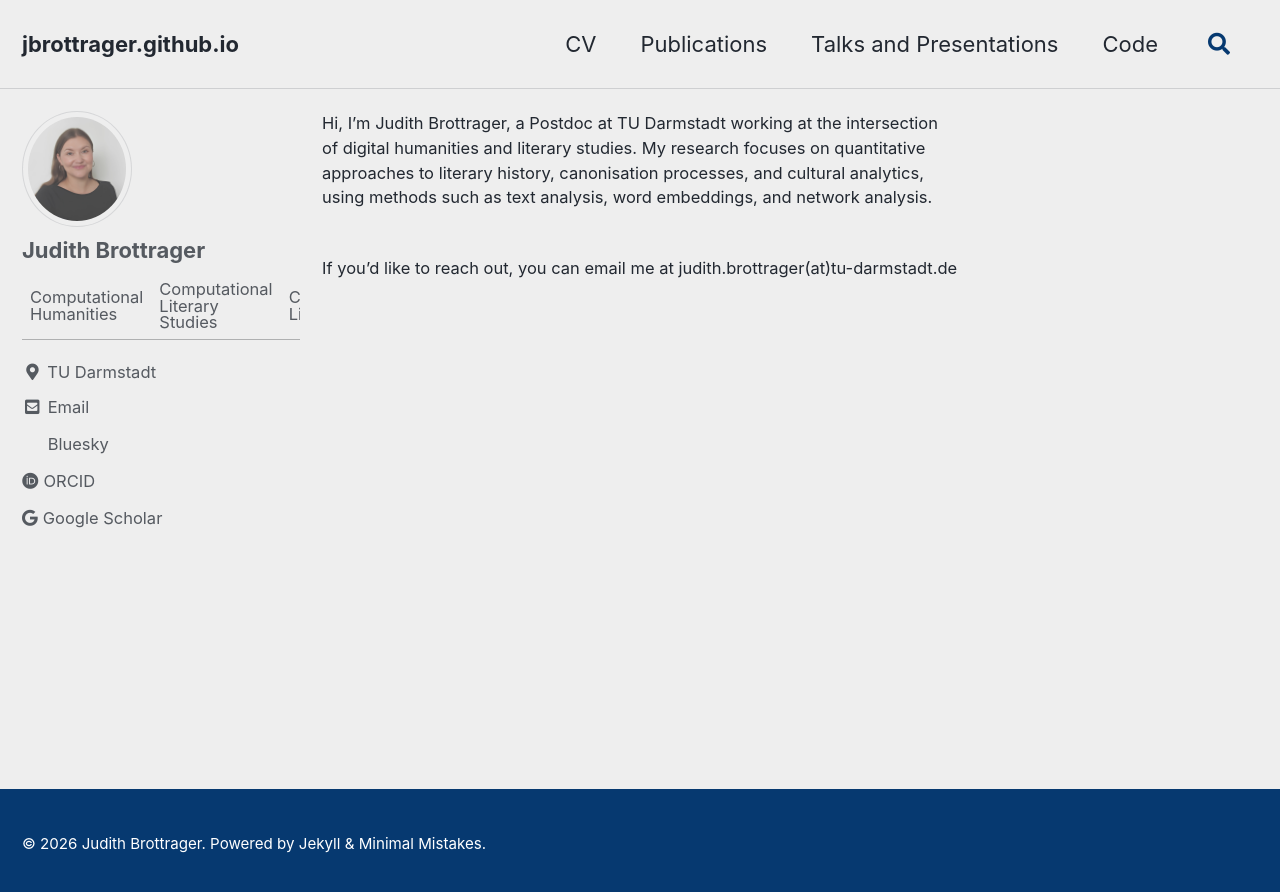
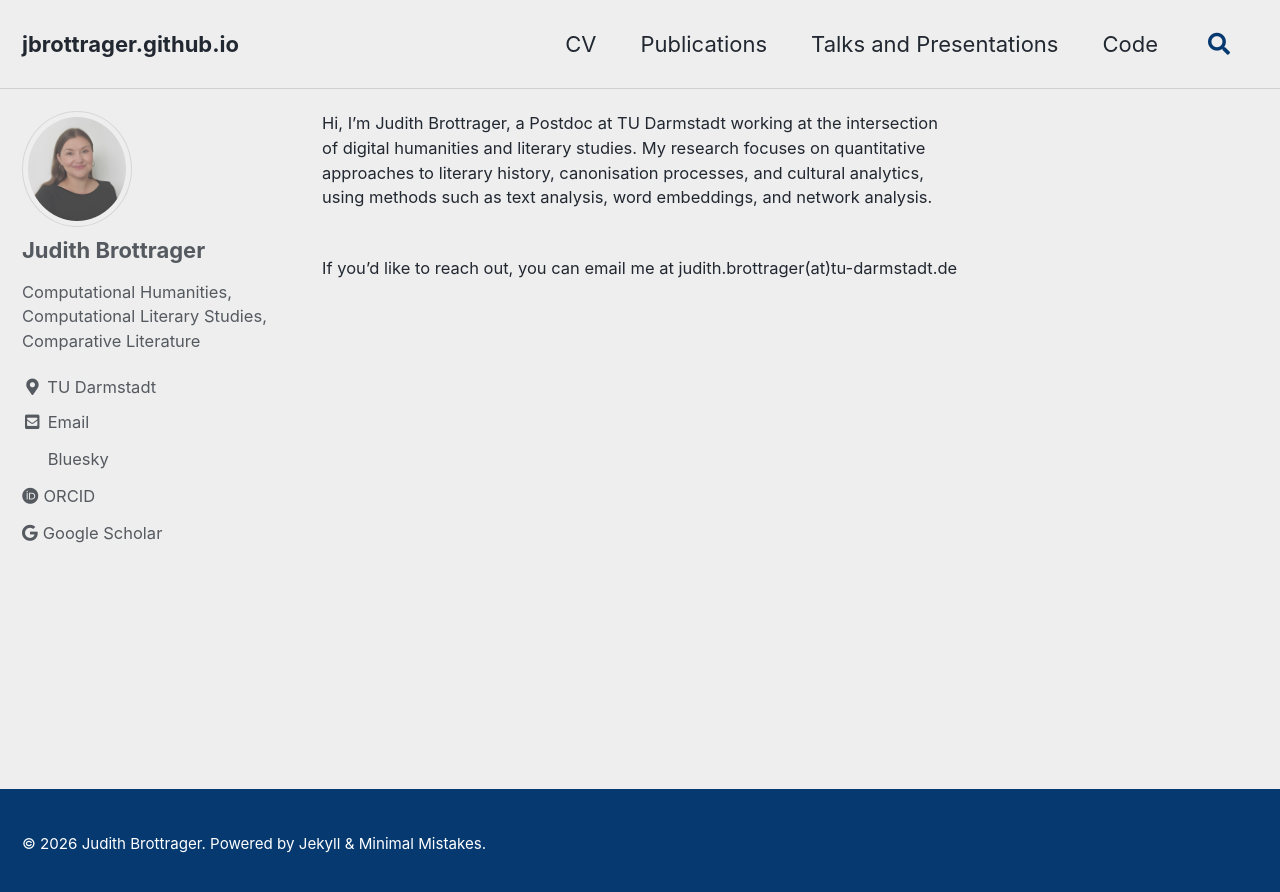
Before and after one commit to jbrottrager/jbrottrager.github.io, a Jekyll site: the page built from index.md, in a window 1280 px wide. Shown: the top 892 px of the page. Built offline with Jekyll 4.4.1, drawn with Linux system fonts in a browser that asks for light colours; cached includes are drawn as plain includes.

Commit message:
update bio

```diff
--- a/_config.yml
+++ b/_config.yml
@@ -104,7 +104,7 @@ analytics:
 author:
   name             : "Judith Brottrager"
   avatar           : "/assets/images/portrait.jpg"
-  bio              : "Computational Humanities | Computational Literary Studies | Comparative Literature"
+  bio              : "Computational Humanities, Computational Literary Studies, Comparative Literature"
   location         : "TU Darmstadt"
   email            :
   links:
```
Also changed, not shown: _pages/publications.md (+2 -2 lines).
